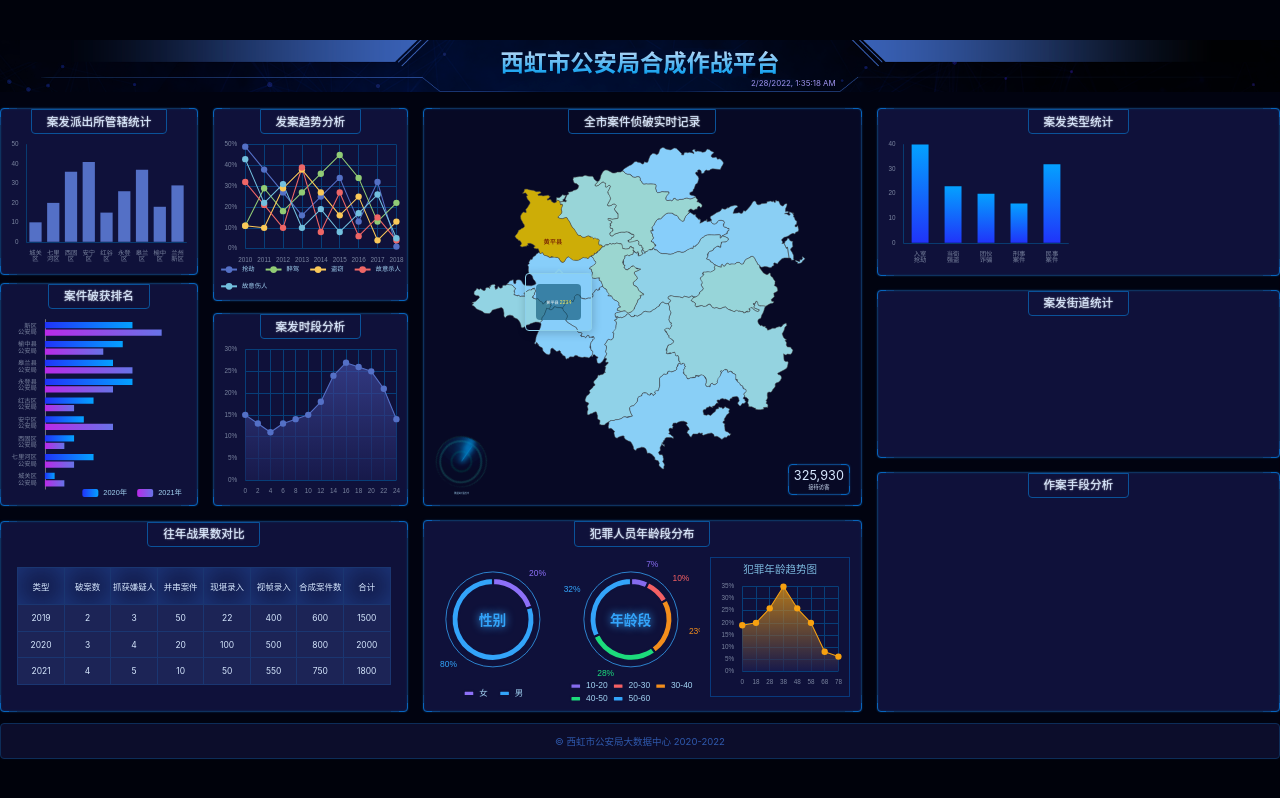
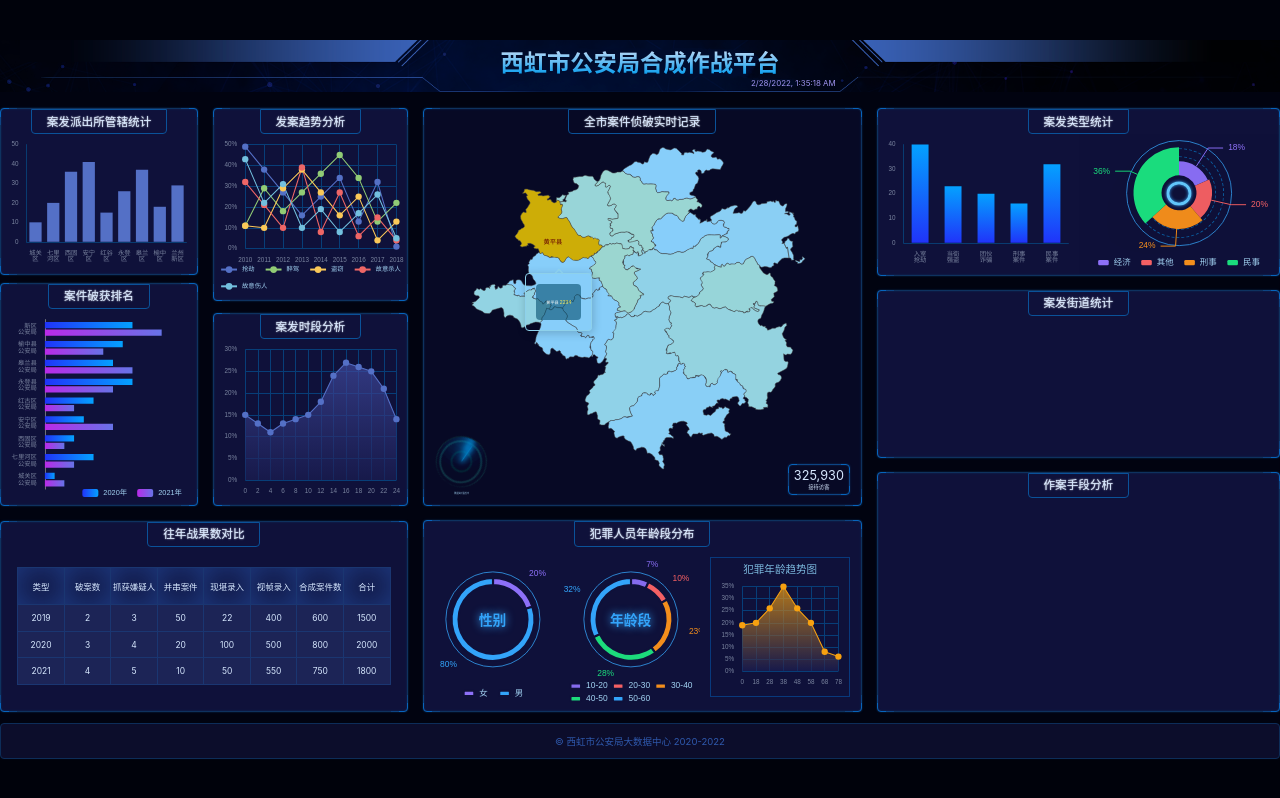
Before and after one commit to GeekyGuang/bigscreen, a React (Vite) app: page /#/ in a window 1280 px wide. Built offline with nearby package versions, Linux system fonts and the light colour scheme.

Commit message:
完成Chart11 自定义环形图

```diff
--- /dev/null
+++ b/src/components/Chart_11.tsx
@@ -0,0 +1,87 @@
+import React, { useEffect, useRef } from 'react'
+import * as echarts from 'echarts'
+import { createEchartsOptions } from '../shared/create-echart-options'
+import { px } from '../shared/px'
+
+export const Chart11 = () => {
+  const divRef = useRef(null)
+
+  useEffect(() => {
+    console.log(divRef.current)
+    var myChart = echarts.init(divRef.current)
+    const color = ['#8d70f8', '#f46064', '#f38e1c', '#1adc7d']
+    myChart.setOption(
+      createEchartsOptions({
+        color: color,
+        xAxis: { show: false },
+        yAxis: { show: false },
+        legend: {
+          bottom: px(4),
+          itemWidth: px(20),
+          itemHeight: px(10),
+          itemGap: px(20),
+          textStyle: {
+            fontSize: px(16),
+            lineHeight: px(16),
+            color: '#a1d1f1',
+          },
+        },
+        series: [
+          {
+            name: '访问来源',
+            type: 'pie',
+            radius: ['25%', '65%'],
+            // 图例位置
+            center: ['50%', '42%'],
+            avoidLabelOverlap: false,
+            labelLine: {
+              show: true,
+              length: px(15)  // 设置指示线的长度
+            },
+            label: {
+              // distanceToLabelLine: -px(10), // label距离引导线距离
+              show: true,
+              position: 'outside',
+              textStyle: { color: '#a1d1f1', fontSize: px(16) },
+              formatter(options) {
+                return options.value * 100 + '%'
+              },
+            },
+            itemStyle: {
+              // borderColor: '#0F113A',
+              // borderWidth: px(4),
+              shadowBlur: 200,
+              shadowColor: 'rgba(0, 0, 0, 0.5)'
+            },
+            data: [
+              { value: 0.24, name: '刑事' },
+              { value: 0.36, name: '民事' },
+              {value: 0.18, name: '经济'},
+              {value: 0.20, name: '其他'}
+            ].sort((a, b) => a.value - b.value).map((item, index) => {
+              return { ...item, label: { color: color[index] } }
+            }),
+            roseType: 'radius',
+          },
+        ],
+      })
+    )
+  }, [])
+
+  return (
+      <div className="chart">
+        <div className="ring">
+          <div className="ring5">
+            <div className="ring4">
+              <div className="ring3">
+                <div className="ring2">
+                  <div className="ring1"></div>
+                </div>
+              </div>
+            </div>
+          </div>
+        </div>
+        <div className="main" ref={divRef} />
+      </div>
+  )
+}
--- a/src/pages/home.scss
+++ b/src/pages/home.scss
@@ -144,6 +144,59 @@
 
         .chart {
           flex: 1;
+          position: relative;
+
+          .main {
+            height: 100%;
+            z-index: 10;
+          }
+
+          .ring {
+            position: absolute;
+            left: 50%;
+            top: 42%;
+            transform: translate(-50%, -50%);
+            width: px(200);
+            height: px(200);
+            border: 1px solid #2c82cd;
+            border-radius: 50%;
+
+            &5, &4, &3, &2, &1 {
+              position: absolute;
+              left: 50%;
+              top: 50%;
+              transform: translate(-50%, -50%);
+              border-radius: 50%;
+              border: 1px dashed #0b5a9d;
+            }
+
+            &5 {
+              width: px(170);
+              height: px(170);
+            }
+
+            &4 {
+              width: px(140);
+              height: px(140);
+            }
+
+            &3 {
+              width: px(110);
+              height: px(110);
+            }
+
+            &2 {
+              width: px(80);
+              height: px(80);
+            }
+
+            &1 {
+              width: px(47);
+              height: px(47);
+              border: 3px solid #63c9ff;
+              box-shadow: 0 0 px(6) #33a4fa, inset 0 0 px(6) #33a4fa;
+            }
+          }
         }
       }
       .chart {
--- a/src/pages/home.tsx
+++ b/src/pages/home.tsx
@@ -11,6 +11,7 @@ import { Chart7 } from '../components/Chart_7'
 import { Chart8 } from '../components/Chart_8'
 import { Chart9 } from '../components/Chart_9'
 import { Chart10 } from '../components/Chart_10'
+import { Chart11 } from '../components/Chart_11'
 
 export const Home = () => {
   const year = new Date().getFullYear()
@@ -54,7 +55,7 @@ export const Home = () => {
             <h2>案发类型统计</h2>
             <div className="charts">
               <Chart10 />
-              <div className="chart"></div>
+              <Chart11 />
             </div>
           </div>
           <div className="bordered row2 案发街道">
```
